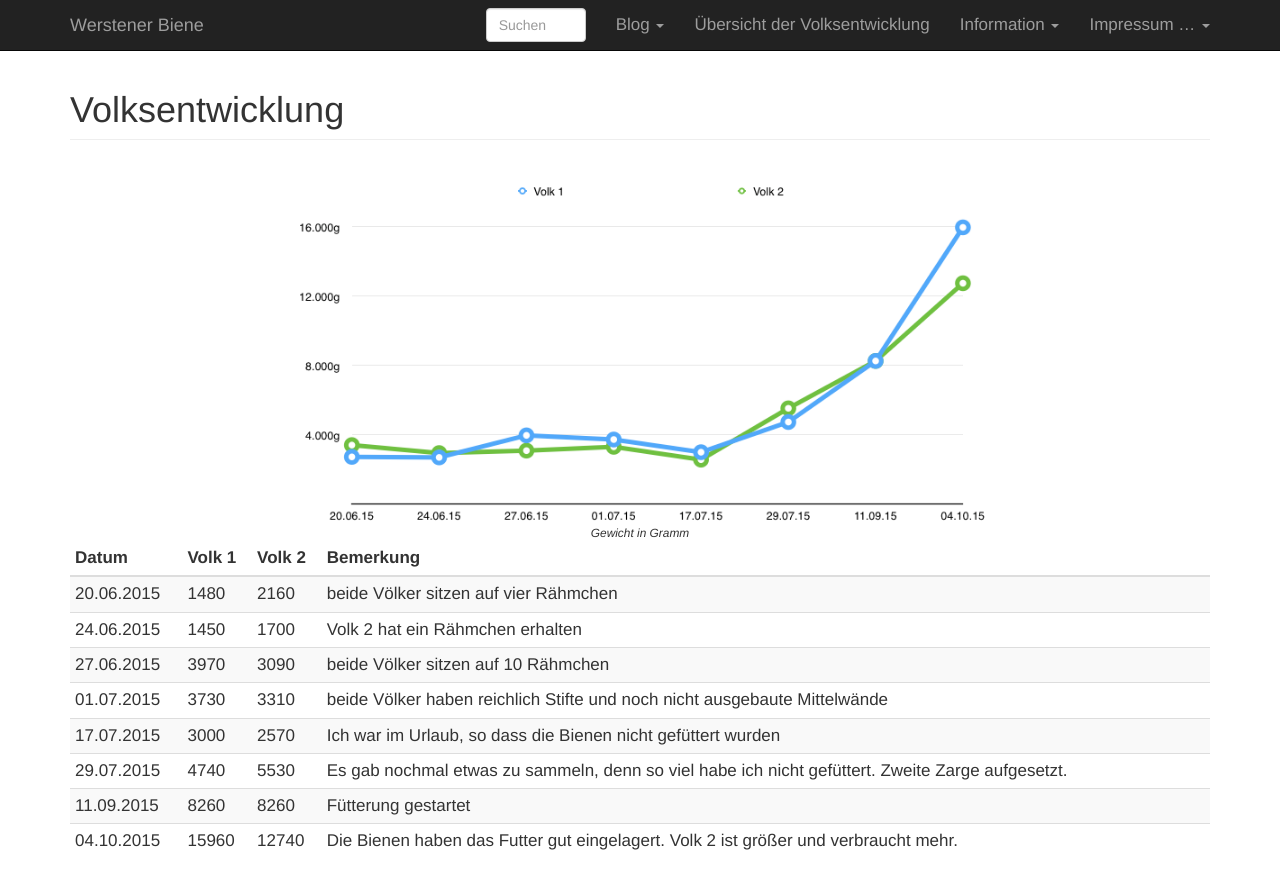
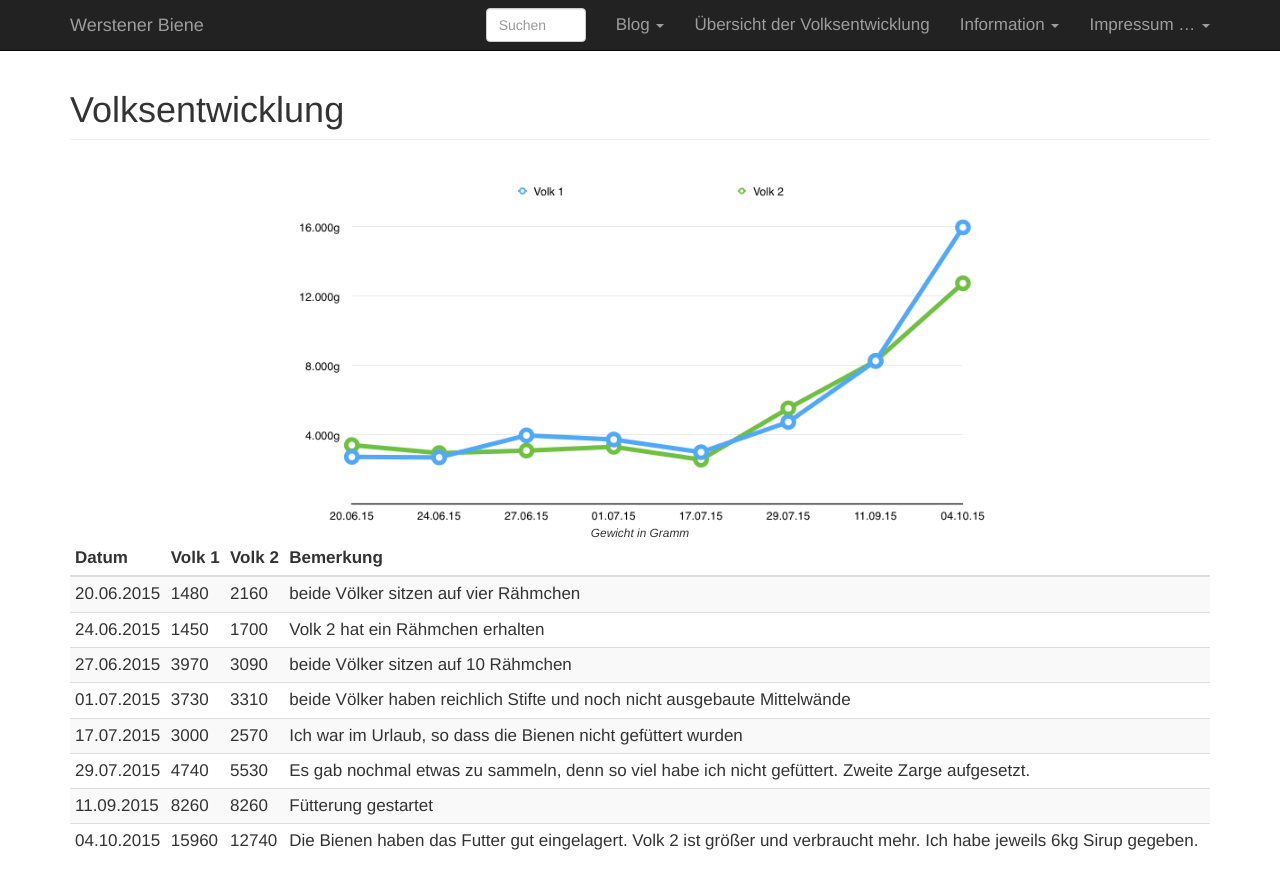
Before and after one commit to chkania/werstener-biene, a Jekyll site: the page built from volksentwicklung/index.md, in a window 1280 px wide and 959 px high. Shown: the top 889 px of the window. Built offline with Jekyll 4.4.1, drawn with Linux system fonts in a browser that asks for light colours; comment, search, counter and statistics services are not loaded.

Commit message:
Bemerkung aktualisiert

```diff
--- a/volksentwicklung/index.md
+++ b/volksentwicklung/index.md
@@ -18,5 +18,5 @@ nosocial: true
 | 17.07.2015 |  3000 |  2570 | Ich war im Urlaub, so dass die Bienen nicht gefüttert wurden |
 | 29.07.2015 |  4740 |  5530 | Es gab nochmal etwas zu sammeln, denn so viel habe ich nicht gefüttert. Zweite Zarge aufgesetzt. |
 | 11.09.2015 |  8260 |  8260 | Fütterung gestartet |
-| 04.10.2015 | 15960 | 12740 | Die Bienen haben das Futter gut eingelagert. Volk 2 ist größer und verbraucht mehr. |
+| 04.10.2015 | 15960 | 12740 | Die Bienen haben das Futter gut eingelagert. Volk 2 ist größer und verbraucht mehr. Ich habe jeweils 6kg Sirup gegeben.|
 {: class="table table-striped table-condensed table-responsive"}
```
